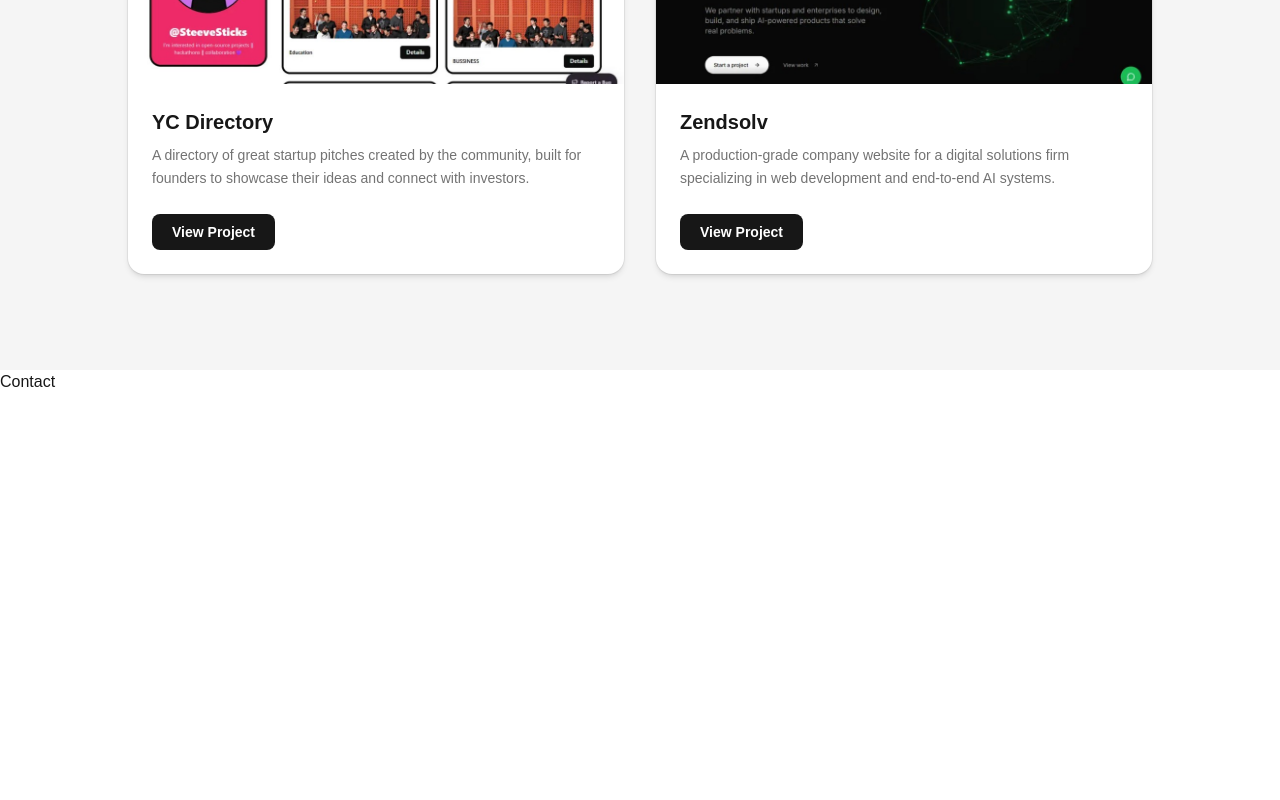
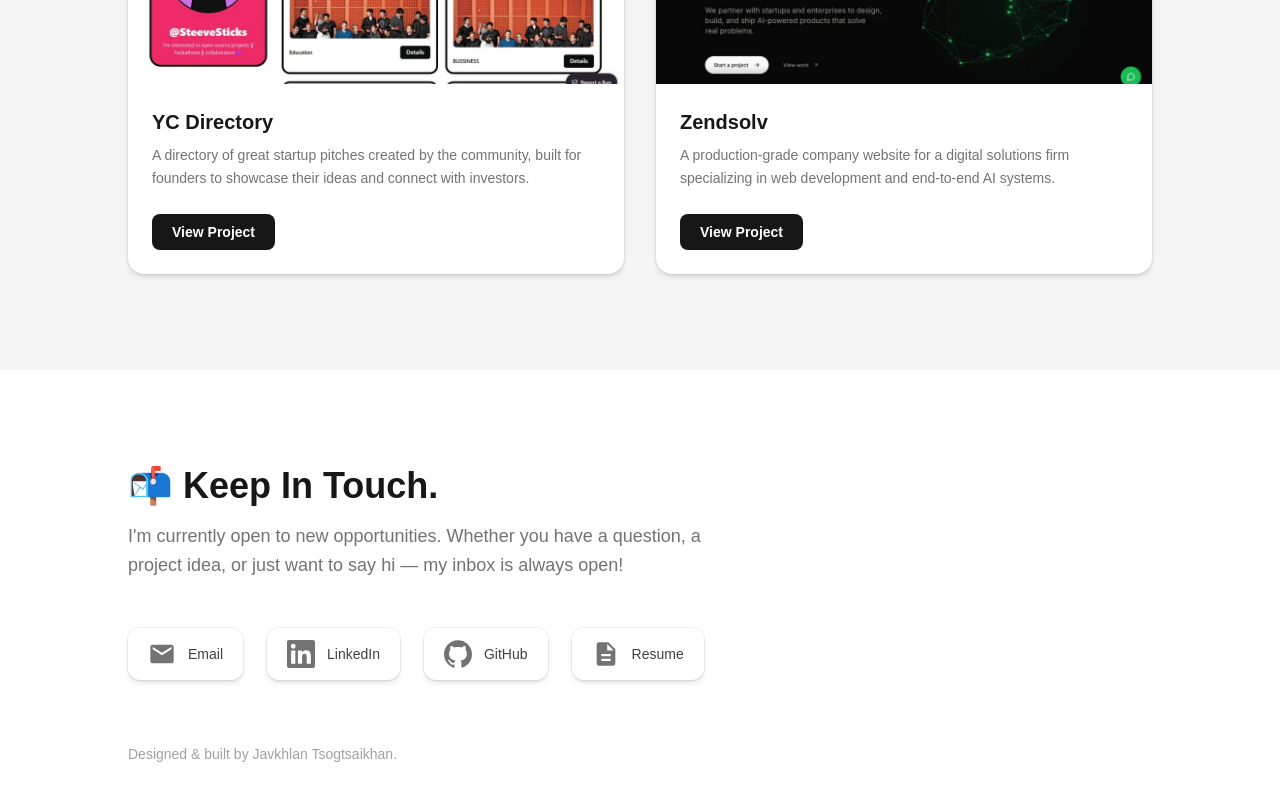
Before and after one commit to javkhlan-tso/portfolio, a Next.js app: page / in a window 1280 px wide. Shown: the part 3096-3896 px from the top of the page. Before the commit the page ends 3490 px from the top, so only its background shows below. Built offline with nearby package versions, Linux system fonts and the light colour scheme.

Commit message:
update Contact

```diff
--- a/src/components/Contact.tsx
+++ b/src/components/Contact.tsx
@@ -1,3 +1,75 @@
+const links = [
+  {
+    label: "Email",
+    href: "mailto:javkhlan.tso@gmail.com",
+    icon: (
+      <svg viewBox="0 0 24 24" width={28} height={28} fill="currentColor" xmlns="http://www.w3.org/2000/svg">
+        <path d="M20 4H4c-1.1 0-2 .9-2 2v12c0 1.1.9 2 2 2h16c1.1 0 2-.9 2-2V6c0-1.1-.9-2-2-2zm0 4-8 5-8-5V6l8 5 8-5v2z" />
+      </svg>
+    ),
+  },
+  {
+    label: "LinkedIn",
+    href: "https://linkedin.com/in/javkhlan-tso",
+    icon: (
+      <svg role="img" viewBox="0 0 24 24" width={28} height={28} fill="currentColor" xmlns="http://www.w3.org/2000/svg">
+        <path d="M20.447 20.452h-3.554v-5.569c0-1.328-.027-3.037-1.852-3.037-1.853 0-2.136 1.445-2.136 2.939v5.667H9.351V9h3.414v1.561h.046c.477-.9 1.637-1.85 3.37-1.85 3.601 0 4.267 2.37 4.267 5.455v6.286zM5.337 7.433a2.062 2.062 0 0 1-2.063-2.065 2.064 2.064 0 1 1 2.063 2.065zm1.782 13.019H3.555V9h3.564v11.452zM22.225 0H1.771C.792 0 0 .774 0 1.729v20.542C0 23.227.792 24 1.771 24h20.451C23.2 24 24 23.227 24 22.271V1.729C24 .774 23.2 0 22.222 0h.003z" />
+      </svg>
+    ),
+  },
+  {
+    label: "GitHub",
+    href: "https://github.com/javkhlan-tso",
+    icon: (
+      <svg role="img" viewBox="0 0 24 24" width={28} height={28} fill="currentColor" xmlns="http://www.w3.org/2000/svg">
+        <path d="M12 .297c-6.63 0-12 5.373-12 12 0 5.303 3.438 9.8 8.205 11.385.6.113.82-.258.82-.577 0-.285-.01-1.04-.015-2.04-3.338.724-4.042-1.61-4.042-1.61C4.422 18.07 3.633 17.7 3.633 17.7c-1.087-.744.084-.729.084-.729 1.205.084 1.838 1.236 1.838 1.236 1.07 1.835 2.809 1.305 3.495.998.108-.776.417-1.305.76-1.605-2.665-.3-5.466-1.332-5.466-5.93 0-1.31.465-2.38 1.235-3.22-.135-.303-.54-1.523.105-3.176 0 0 1.005-.322 3.3 1.23.96-.267 1.98-.399 3-.405 1.02.006 2.04.138 3 .405 2.28-1.552 3.285-1.23 3.285-1.23.645 1.653.24 2.873.12 3.176.765.84 1.23 1.91 1.23 3.22 0 4.61-2.805 5.625-5.475 5.92.42.36.81 1.096.81 2.22 0 1.606-.015 2.896-.015 3.286 0 .315.21.69.825.57C20.565 22.092 24 17.592 24 12.297c0-6.627-5.373-12-12-12" />
+      </svg>
+    ),
+  },
+  {
+    label: "Resume",
+    href: "#",
+    icon: (
+      <svg viewBox="0 0 24 24" width={28} height={28} fill="currentColor" xmlns="http://www.w3.org/2000/svg">
+        <path d="M14 2H6c-1.1 0-2 .9-2 2v16c0 1.1.9 2 2 2h12c1.1 0 2-.9 2-2V8l-6-6zm2 16H8v-2h8v2zm0-4H8v-2h8v2zm-3-5V3.5L18.5 9H13z" />
+      </svg>
+    ),
+  },
+];
+
 export default function Contact() {
-  return <section id="contact">Contact</section>;
+  return (
+    <section id="contact" className="px-8 py-24 md:px-20 lg:px-32">
+      <h2 className="mb-4 text-3xl font-bold text-neutral-900 dark:text-white md:text-4xl">
+        📬 Keep In Touch.
+      </h2>
+      <p className="mb-12 max-w-xl text-lg leading-relaxed text-neutral-500 dark:text-neutral-400">
+        I&apos;m currently open to new opportunities. Whether you have a
+        question, a project idea, or just want to say hi — my inbox is always
+        open!
+      </p>
+
+      <div className="flex flex-wrap gap-6">
+        {links.map((link) => (
+          <a
+            key={link.label}
+            href={link.href}
+            target={link.href.startsWith("mailto") || link.href === "#" ? "_self" : "_blank"}
+            rel="noopener noreferrer"
+            aria-label={link.label}
+            className="flex items-center gap-3 rounded-xl bg-white dark:bg-neutral-900 px-5 py-3 text-sm font-medium text-neutral-700 dark:text-neutral-300 shadow-md shadow-black/10 dark:shadow-black/30 ring-1 ring-black/5 dark:ring-white/10 transition-all duration-200 hover:-translate-y-1 hover:text-neutral-900 dark:hover:text-white"
+          >
+            <span className="text-neutral-500 dark:text-neutral-400">
+              {link.icon}
+            </span>
+            {link.label}
+          </a>
+        ))}
+      </div>
+
+      <p className="mt-16 text-sm text-neutral-400 dark:text-neutral-500">
+        Designed & built by Javkhlan Tsogtsaikhan.
+      </p>
+    </section>
+  );
 }
```
